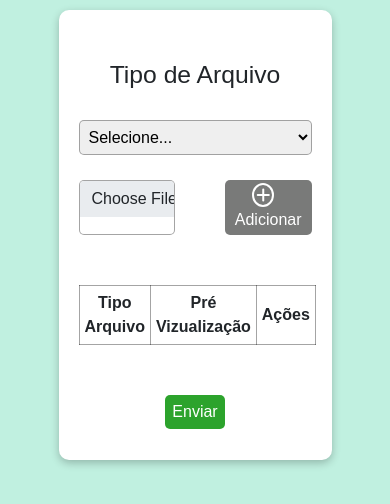
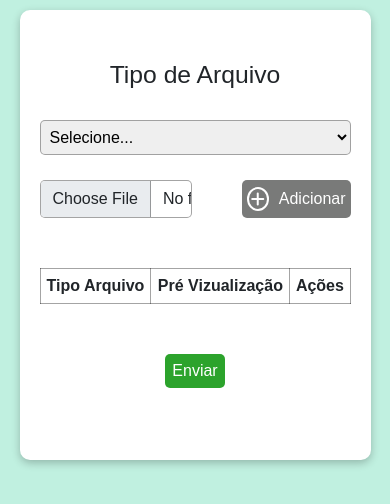
Before and after one commit to IsraelJorge/enviar_arquivos, a plain HTML site: page index.html in a window 390 px wide. Drawn offline with nearby package versions, Linux system fonts and the light colour scheme.

Commit message:
ajustes na tala

```diff
--- a/css/style.css
+++ b/css/style.css
@@ -54,6 +54,9 @@ body{
     padding: 3px 10px;
     border-radius: 5px;
     transition: 1s ease-in-out;
+    display: flex;
+    justify-content: center;
+    align-items: center;
 }
 .button-add:hover{
     background-color: rgb(93, 94, 93);
@@ -61,19 +64,22 @@ body{
 }
 
 .icon-add{
+
   border: 2px solid #fff;
   border-radius:50%;
   padding: 2px;
   margin-right: 10px;
 }
 
+.container-table{
+    overflow-x: auto;
+    margin: 50px 0;
+}
+
 table{
     width: 100%;
     border-collapse: collapse;
-    margin: 50px 0;
     border-radius: 10px;
-
-
 }
 
 td,th{
@@ -107,3 +113,13 @@ td,th{
 
     color: rgb(226, 13, 13);
 }
+
+@media(max-width: 750px){
+    .container{
+        width: 90%;
+    }
+
+    .button-add{
+        padding: 3px 5px;
+    }
+}
--- a/index.html
+++ b/index.html
@@ -36,6 +36,7 @@
                 <button class="button-add" type="button"><i class="fa-solid fa-plus icon-add"></i>Adicionar</button>
             </div>
 
+            <div class="container-table">
                 <table>
                     <tr>
                         <th>Tipo Arquivo</th>
@@ -43,6 +44,7 @@
                         <th>Ações</th>
                     </tr>
                 </table>
+            </div>
 
             <button type="" class="button-submit">Enviar</button>
         </form>
```
Lines whose indentation alone changed are shown as unchanged.
